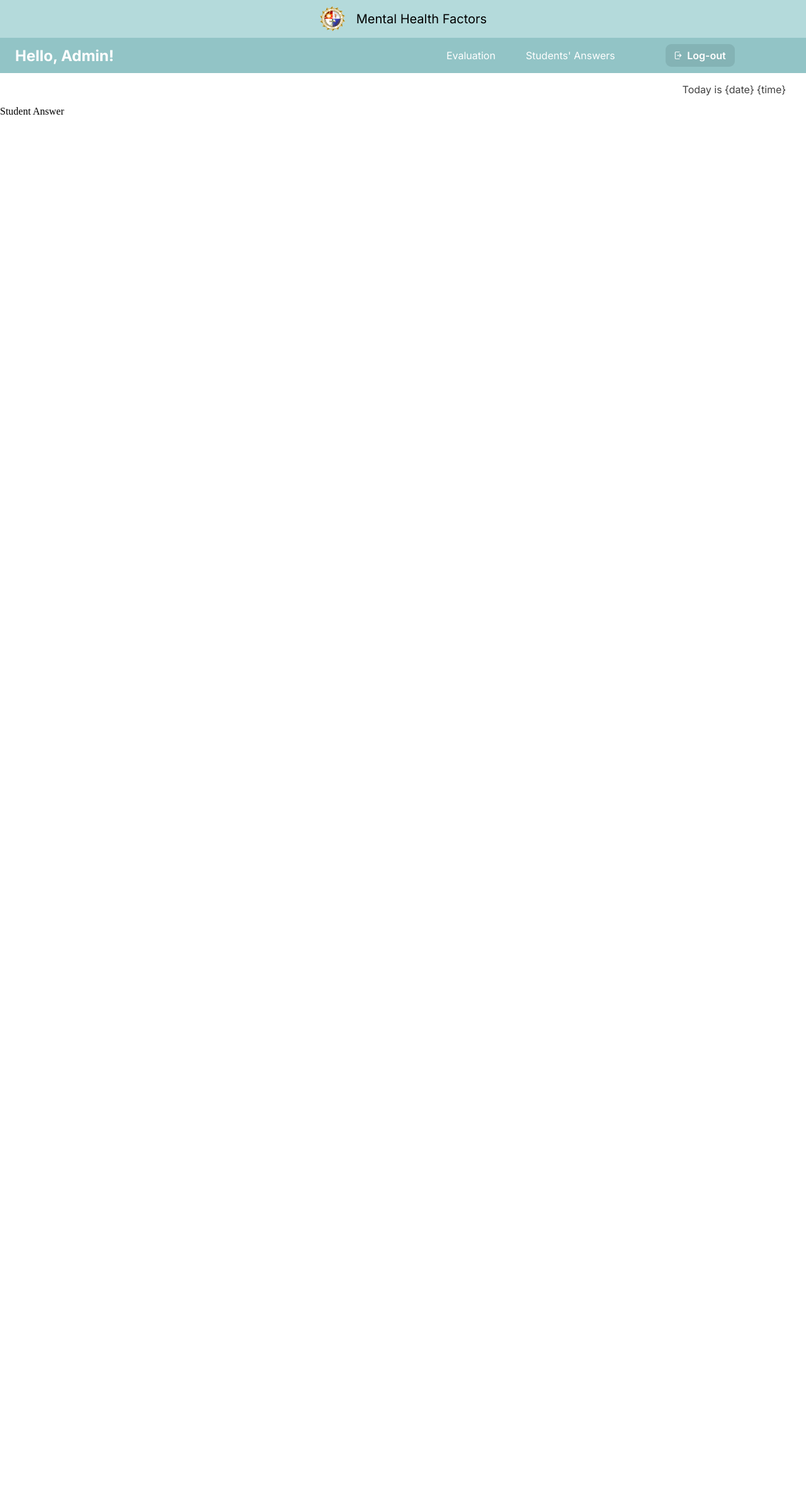
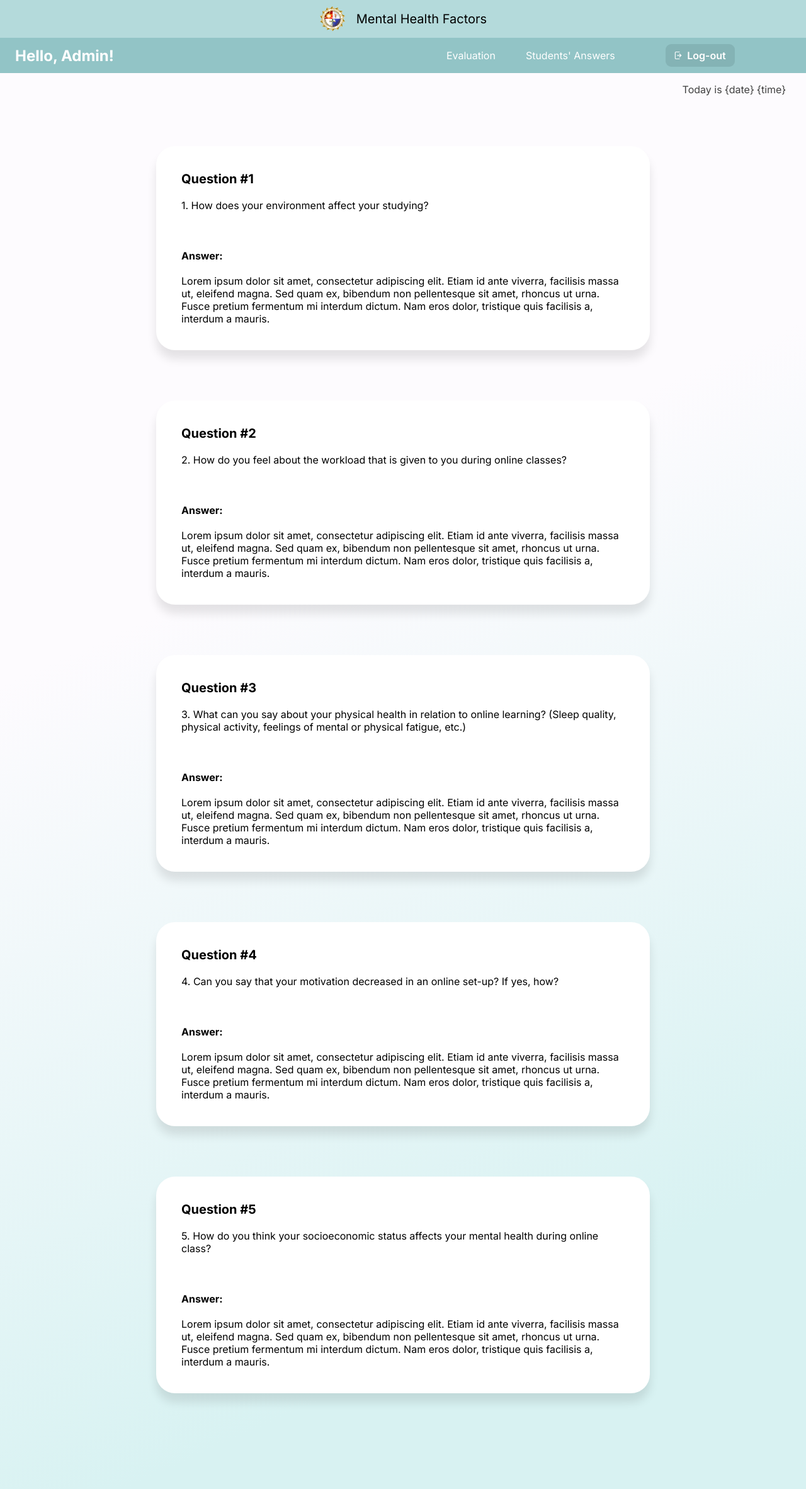
Before and after one commit to nglcaie/capstone_ver1, a Django app: page /student_answer in a window 1280 px wide. Shown: the whole page at 63% size. Before the commit the page ends 182 px from the top, so only its background shows below. Run offline with Django 4.2, Linux system fonts and the light colour scheme; some web fonts are replaced.

Commit message:
student_answer admin

```diff
--- a/capswebsite/templates/admin/student_answer.html
+++ b/capswebsite/templates/admin/student_answer.html
@@ -2,7 +2,15 @@
 
 {% include 'admin/admin_navbar.html' %}
 
+
 <style>
+    body {
+        margin: 0px;
+        min-height: 100vh;
+        background: linear-gradient(155.57deg, #FDFBFE 36.97%, #D8F2F2 83.32%);
+        background-repeat: no-repeat;
+    }
+
     .date-time {
         font-family: 'Inter';
         font-style: normal;
@@ -12,12 +20,124 @@
         text-align: right;
         margin-right: 2em;
     }
+
+    .title {
+        font-family: 'Inter';
+        font-style: normal;
+        font-weight: 700;
+        font-size: 2em;
+        text-align: center;
+        margin-top: 2em;
+
+        color: #404040;
+    }
+
+    .qna {
+        display: block;
+        min-width: 100px;
+        max-width: 55%;
+        height: auto;
+        padding: 40px;
+        margin: 80px auto;
+
+        background: #FFFFFF;
+        box-shadow: 0px 14px 15px rgba(0, 0, 0, 0.1);
+        border-radius: 30px;
+
+        font-family: 'Inter';
+        font-style: normal;
+        font-weight: 400;
+        font-size: 16px;
+    }
+
+    .qna span {
+        font-family:'Inter';
+        font-size: 20px;
+        font-weight: 700;
+        /* display: contents; */
+    }
+
+    textarea {
+        font-family:'Inter';
+        font-size: 14px;
+        resize: none;
+        display: block;
+        margin-left: auto;
+        margin-right: auto;
+    }
+
 </style>
 
 {% block content %}
 
 <p class="date-time">Today is {date} {time}</p>
 
-Student Answer
+    <!-- Question 1 -->
+    <div class="qna">
+
+        <span>Question #1</span>
+        <br><br>
+        1. How does your environment affect your studying?
+        <br><br><br><br>
+
+        <label for="answer"><b>Answer:</b></label>
+        <br><br>
+        Lorem ipsum dolor sit amet, consectetur adipiscing elit. Etiam id ante viverra, facilisis massa ut, eleifend magna. Sed quam ex, bibendum non pellentesque sit amet, rhoncus ut urna. Fusce pretium fermentum mi interdum dictum. Nam eros dolor, tristique quis facilisis a, interdum a mauris.
+    </div>
+
+    <!-- Question 2 -->
+    <div class="qna">
+
+        <span>Question #2</span>
+        <br><br>
+        2. How do you feel about the workload that is given to you during online classes?
+        <br><br><br><br>
+
+        <label for="answer"><b>Answer:</b></label>
+        <br><br>
+        Lorem ipsum dolor sit amet, consectetur adipiscing elit. Etiam id ante viverra, facilisis massa ut, eleifend magna. Sed quam ex, bibendum non pellentesque sit amet, rhoncus ut urna. Fusce pretium fermentum mi interdum dictum. Nam eros dolor, tristique quis facilisis a, interdum a mauris.
+    </div>
+
+    <!-- Question 3 -->
+    <div class="qna">
+
+        <span>Question #3</span>
+        <br><br>
+        3. What can you say about your physical health in relation to online learning? (Sleep quality, physical activity, feelings of mental or physical fatigue, etc.)
+        <br><br><br><br>
+
+        <label for="answer"><b>Answer:</b></label>
+        <br><br>
+        Lorem ipsum dolor sit amet, consectetur adipiscing elit. Etiam id ante viverra, facilisis massa ut, eleifend magna. Sed quam ex, bibendum non pellentesque sit amet, rhoncus ut urna. Fusce pretium fermentum mi interdum dictum. Nam eros dolor, tristique quis facilisis a, interdum a mauris.
+    </div>
+
+    <!-- Question 4 -->
+    <div class="qna">
+
+        <span>Question #4</span>
+        <br><br>
+        4. Can you say that your motivation decreased in an online set-up? If yes, how?
+        <br><br><br><br>
+
+        <label for="answer"><b>Answer:</b></label>
+        <br><br>
+        Lorem ipsum dolor sit amet, consectetur adipiscing elit. Etiam id ante viverra, facilisis massa ut, eleifend magna. Sed quam ex, bibendum non pellentesque sit amet, rhoncus ut urna. Fusce pretium fermentum mi interdum dictum. Nam eros dolor, tristique quis facilisis a, interdum a mauris.
+    </div>
+
+    <!-- Question 5 -->
+    <div class="qna">
+
+        <span>Question #5</span>
+        <br><br>
+        5. How do you think your socioeconomic status affects your mental health during online class?
+        <br><br><br><br>
+
+        <label for="answer"><b>Answer:</b></label>
+        <br><br>
+        Lorem ipsum dolor sit amet, consectetur adipiscing elit. Etiam id ante viverra, facilisis massa ut, eleifend magna. Sed quam ex, bibendum non pellentesque sit amet, rhoncus ut urna. Fusce pretium fermentum mi interdum dictum. Nam eros dolor, tristique quis facilisis a, interdum a mauris.
+    </div>
+
+
+<br><br><br><br>
 
 {% endblock %}
--- a/capswebsite/templates/student/survey_question.html
+++ b/capswebsite/templates/student/survey_question.html
@@ -83,6 +83,8 @@
     }
 </style>
 
+{% block content%}
+
 <div class="title">Survey Questionnaire</div>
     <form action="#">
 
@@ -163,3 +165,4 @@
 
 
 <a href="{% url 'thankyou' %}">submit</a>
+{% endblock}
--- a/capswebsite/templates/student/thankyou.html
+++ b/capswebsite/templates/student/thankyou.html
@@ -70,6 +70,8 @@
 
 </style>
 
+{% block content %}
+
 <body>
 
     <div class="banner">
@@ -88,3 +90,5 @@
 </body>
 
 </html>
+
+{% endblock %}
```
Also changed, not shown: capswebsite/templates/student/answer_summary.html (+4 -26 lines), db.sqlite3.
